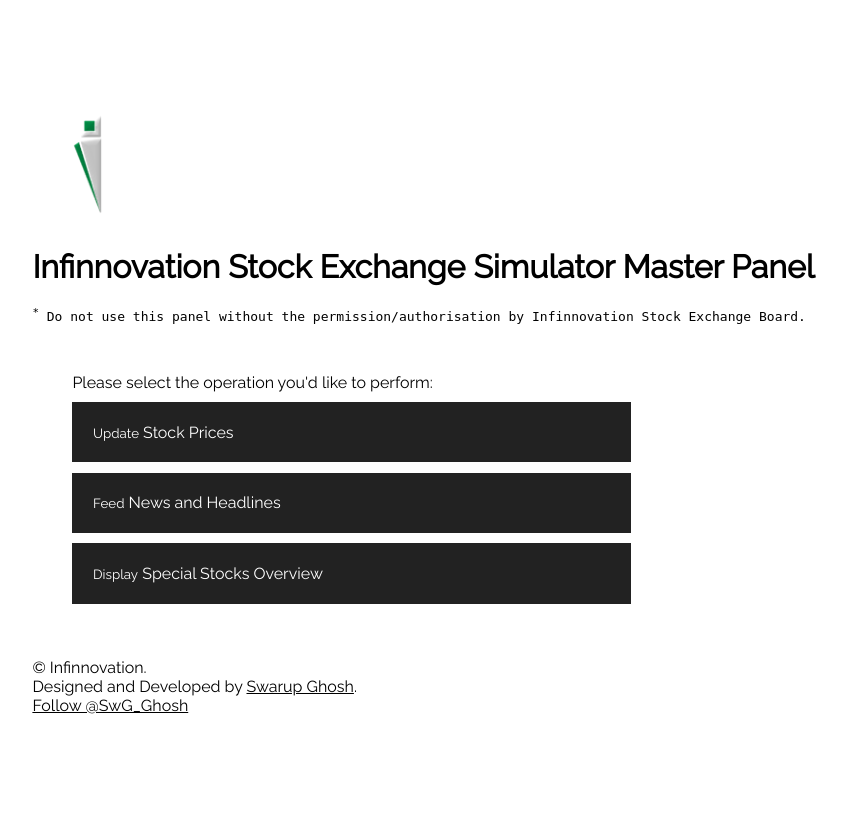
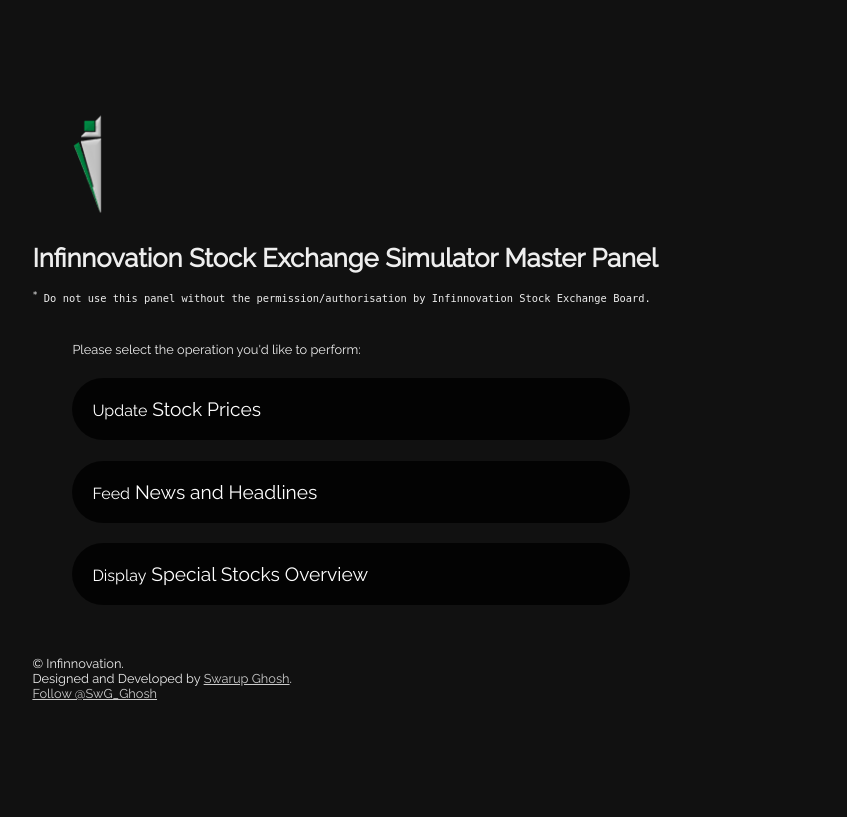
Before and after one commit to DPSN/infinnovation-stock-exchange-simulator, a PHP site: page /masterpanel/ in a window 1280 px wide. Shown: the whole page, without its empty margins (70-917 px from the left). After the commit the page ends 700 px from the top, so only its background shows below. Run offline with PHP 8.4, Linux system fonts and the light colour scheme; some libraries are stand-ins or nearby versions.

Commit message:
Style changes in masterpanel to use dark theme

```diff
--- a/masterpanel/base.css
+++ b/masterpanel/base.css
@@ -1,6 +1,9 @@
 body {
     font-family: 'Raleway';
     margin: 8%;
+    color: #eee;
+    background-color: #111;
+    font-size: 0.8em;
 }
 th, td {
     padding: 30px;
@@ -16,13 +19,15 @@ ul {
     list-style-type: none;
 }
 li {
+    font-size: 1.2rem;
     display: flex;
-    padding: 2%;
-    margin: 1%;
+    padding: 20px;
+    margin: 2%;
     margin-left: 0%;
-    background-color: rgba(10, 10, 10, 0.9);
+    background-color: rgba(0, 0, 0, 0.8);
     color: #fff;
     width: 50%;
+    border-radius: 2em;
 }
 li a {
     color: #fff;
@@ -34,11 +39,11 @@ li a:hover {
 }
 a {
     text-decoration: underline;
-    color: #000;
+    color: #ccc;
 }
 a:hover {
     text-decoration: none;
-    color: #333;
+    color: #eee;
 }
 iframe {
     width: 80vw;
@@ -56,15 +61,17 @@ textarea:focus {
 }
 button {
     border: 2px solid black;
-    background-color: #eee;
-    color: #111;
+    background-color: rgba(0, 0, 0, 0.8);
+    color: #eee;
     padding: 1%;
     font-family: 'Raleway';
     font-size: 120%;
+    border-radius: 2em;
+    padding: 20px;
 }
 button:hover {
     color: #eee;
-    background-color: #111;
+    background-color: rgba(0, 0, 0, 0.98);
 }
 input[type=number] {
     font-size: 150%;
```
